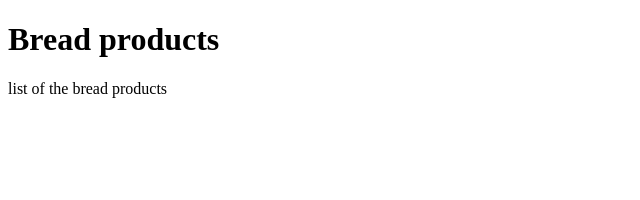
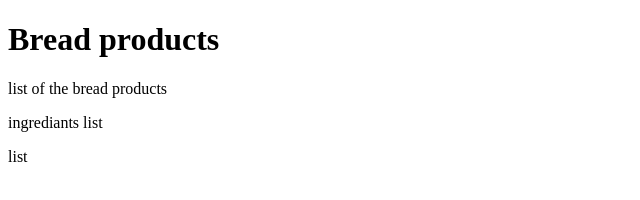
Before and after one commit to yasaswimandava/com.bread.demo, a plain HTML site: page WebContent/index01html.html in a window 1280 px wide. Shown: the whole page, without its empty margins (0-640 px from the left). Drawn offline with Linux system fonts and the light colour scheme.

Commit message:
bug fixed releasse 1.1 for production

```diff
--- a/WebContent/index01html.html
+++ b/WebContent/index01html.html
@@ -8,5 +8,8 @@
 <h1>Bread products</h1>
 <p>list of the bread products</p>
 
+<span>ingrediants list</span>
+<p>list</p>
+
 </body>
 </html>
```
